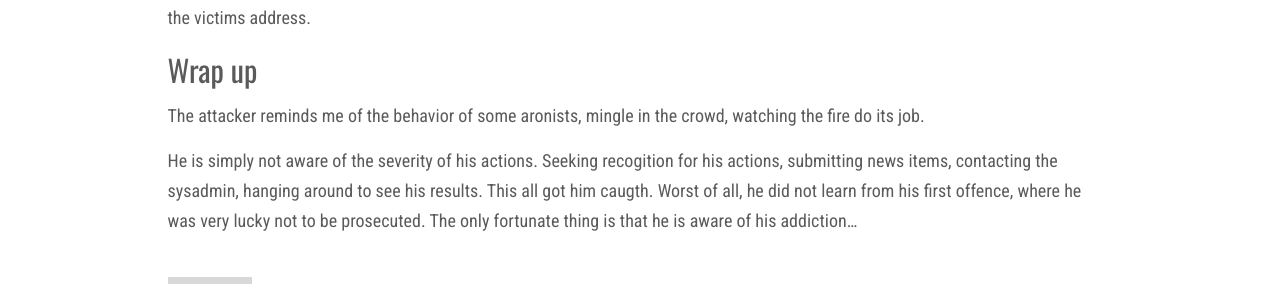
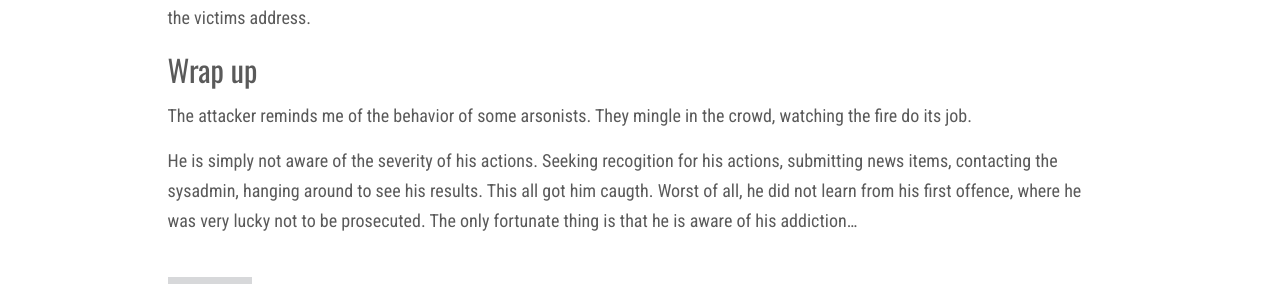
Before and after one commit to jkeuper/jkeuper.github.io, a Jekyll site: the page built from _posts/2018-02-10-ddos-the-game.md, in a window 1280 px wide and 900 px high, scrolled down 1695 px. Shown: the part 155-453 px from the top of the window. Built offline with Jekyll 4.4.1, drawn with Linux system fonts in a browser that asks for light colours; nearby versions of some CDN libraries.

Commit message:
Fixed typo

```diff
--- a/_posts/2018-02-10-ddos-the-game.md
+++ b/_posts/2018-02-10-ddos-the-game.md
@@ -59,8 +59,8 @@ one simple and small request. This results in an extreme amount of data
 being sent at the same time to the victims address.
 
 ## Wrap up
-The attacker reminds me of the behavior of some aronists, mingle in the crowd,
-watching the fire do its job.
+The attacker reminds me of the behavior of some arsonists. They mingle
+in the crowd, watching the fire do its job.
 
 He is simply not aware of the severity of his actions. Seeking recogition
 for his actions, submitting news items, contacting the sysadmin, hanging
```
